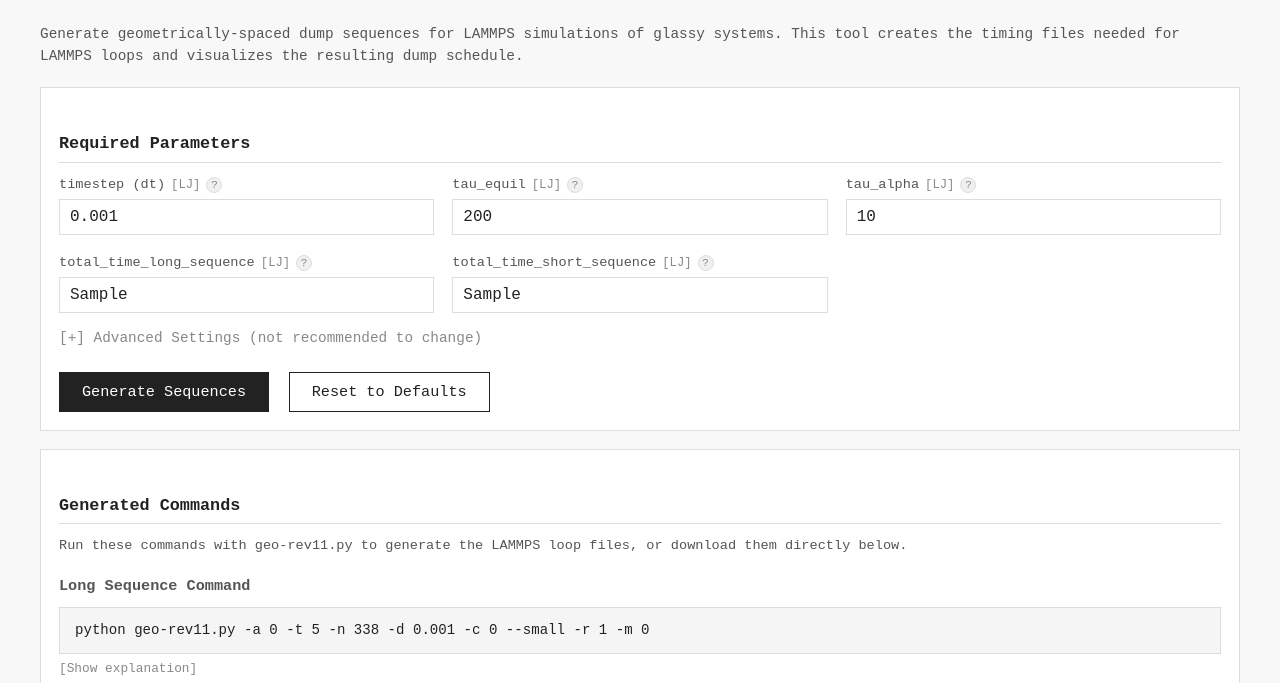
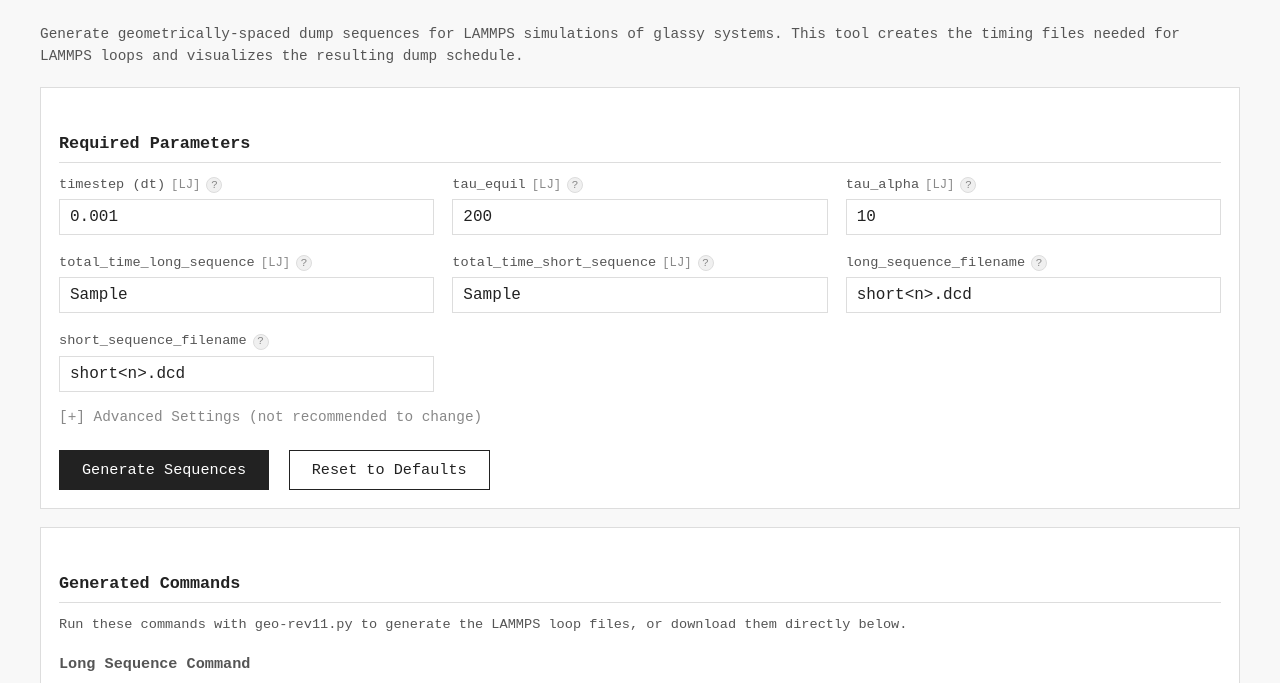
Before and after one commit to collincollins/geometric-dump-sequence-generator, a plain HTML site: page index.html in a window 1280 px wide. Both pictures are taken after typing "Sample", "Sample" into the empty fields and a click on the button "Generate Sequences". Shown: the part 69-752 px from the top of the page. Drawn offline with nearby package versions, Linux system fonts and the light colour scheme.

Commit message:
Add customizable filename patterns for long and short sequences
- Add long_sequence_filename and short_sequence_filename inputs in Required Parameters
- Use <n> placeholder for file number (e.g., equil_<n>.dcd, prod_<n>.dcd)
- Default both to 'short<n>.dcd' for backward compatibility
- Filename indices start at 2 (LAMMPS t=0 dump uses index 1)
- dump_time starts at 1
- Reality checks dynamically verify filenames based on user patterns
- Patterns saved/restored with localStorage

```diff
--- a/index.html
+++ b/index.html
@@ -706,6 +706,26 @@
                         Total duration of all short sequences combined. Defaults to <code>100*tau_alpha</code>. This determines how long after equilibration you continue recording. Divided by the short sequence length to get the number of repeats.
                     </div>
                 </div>
+                <div class="param-group">
+                    <div class="param-label">
+                        long_sequence_filename
+                        <span class="help-icon" onclick="toggleHelp(this)">?</span>
+                    </div>
+                    <input type="text" id="long_filename_pattern" value="short<n>.dcd" placeholder="short<n>.dcd">
+                    <div class="help-content">
+                        Filename pattern for long sequence trajectory files. Use <code>&lt;n&gt;</code> as placeholder for the file number. Examples: <code>short&lt;n&gt;.dcd</code>, <code>equil_&lt;n&gt;.dcd</code>, <code>traj_long_&lt;n&gt;.dcd</code>
+                    </div>
+                </div>
+                <div class="param-group">
+                    <div class="param-label">
+                        short_sequence_filename
+                        <span class="help-icon" onclick="toggleHelp(this)">?</span>
+                    </div>
+                    <input type="text" id="short_filename_pattern" value="short<n>.dcd" placeholder="short<n>.dcd">
+                    <div class="help-content">
+                        Filename pattern for short sequence trajectory files. Use <code>&lt;n&gt;</code> as placeholder for the file number. Examples: <code>short&lt;n&gt;.dcd</code>, <code>prod_&lt;n&gt;.dcd</code>, <code>traj_short_&lt;n&gt;.dcd</code>
+                    </div>
+                </div>
             </div>
 
             <!-- Advanced Settings -->
@@ -763,7 +783,7 @@
         <div class="section" id="checks-section">
             <h2>Reality Checks</h2>
             <div class="reality-checks" id="reality-checks">
-                <div class="check-item pending"><span class="check-icon">-</span> Long sequence first filename index == 1</div>
+                <div class="check-item pending"><span class="check-icon">-</span> Long sequence first filename correct</div>
                 <div class="check-item pending"><span class="check-icon">-</span> Long sequence first dump_time == 1</div>
                 <div class="check-item pending"><span class="check-icon">-</span> Long sequence first run_time == 1</div>
                 <div class="check-item pending"><span class="check-icon">-</span> Short sequence first dump_time == long_last + 1</div>
@@ -959,6 +979,8 @@
             dumps_per_short: 27,
             length_short: '',
             num_particles: 100000,
+            long_filename_pattern: 'short<n>.dcd',
+            short_filename_pattern: 'short<n>.dcd',
             theme: 'light'
         };
 
@@ -1024,7 +1046,9 @@
                 total_time_short: document.getElementById('total_time_short').value.trim(),
                 dumps_per_short: parseInt(document.getElementById('dumps_per_short').value) || defaults.dumps_per_short,
                 length_short: document.getElementById('length_short').value.trim(),
-                num_particles: parseInt(document.getElementById('num_particles').value) || defaults.num_particles
+                num_particles: parseInt(document.getElementById('num_particles').value) || defaults.num_particles,
+                long_filename_pattern: document.getElementById('long_filename_pattern').value.trim() || defaults.long_filename_pattern,
+                short_filename_pattern: document.getElementById('short_filename_pattern').value.trim() || defaults.short_filename_pattern
             };
             localStorage.setItem(STORAGE_KEY, JSON.stringify(params));
         }
@@ -1040,6 +1064,8 @@
             document.getElementById('dumps_per_short').value = params.dumps_per_short !== undefined ? params.dumps_per_short : defaults.dumps_per_short;
             document.getElementById('length_short').value = params.length_short || '';
             document.getElementById('num_particles').value = params.num_particles !== undefined ? params.num_particles : defaults.num_particles;
+            document.getElementById('long_filename_pattern').value = params.long_filename_pattern || defaults.long_filename_pattern;
+            document.getElementById('short_filename_pattern').value = params.short_filename_pattern || defaults.short_filename_pattern;
         }
 
         function resetParams() {
@@ -1119,7 +1145,13 @@
         // SEQUENCE GENERATION ALGORITHMS
         // ============================================================
 
-        function generateLongSequence(a_lj, t_lj, n_goal, dt, c_start, m_start) {
+        // Helper function to apply filename pattern
+        function applyFilenamePattern(pattern, n) {
+            return pattern.replace('<n>', n);
+        }
+
+        function generateLongSequence(a_lj, t_lj, n_goal, dt, c_start, m_start, filenamePattern) {
+            filenamePattern = filenamePattern || 'short<n>.dcd';
             let t_start = (a_lj / dt) < 1 ? 1 : Math.round(a_lj / dt);
             const timespan = t_lj / dt;
             const r = Math.pow(timespan / t_start, 1 / (n_goal - 1));
@@ -1136,13 +1168,14 @@
                     term_counter++;
                     results.dump_times.push(meta_tally + timestep);
                     results.run_times.push(runtime);
-                    results.file_names.push('short' + term_counter + '.dcd');
+                    results.file_names.push(applyFilenamePattern(filenamePattern, term_counter));
                 }
             }
             return results;
         }
 
-        function generateShortSequence(a_lj, t_lj, n_goal, dt, c_start, m_start, repeats) {
+        function generateShortSequence(a_lj, t_lj, n_goal, dt, c_start, m_start, repeats, filenamePattern) {
+            filenamePattern = filenamePattern || 'short<n>.dcd';
             let t_start = (a_lj / dt) < 1 ? 1 : Math.round(a_lj / dt);
             const timespan = t_lj / dt;
             const r = Math.pow(timespan / t_start, 1 / (n_goal - 1));
@@ -1161,7 +1194,7 @@
                         term_counter++;
                         results.dump_times.push(meta_tally + timestep);
                         results.run_times.push(runtime);
-                        results.file_names.push('short' + term_counter + '.dcd');
+                        results.file_names.push(applyFilenamePattern(filenamePattern, term_counter));
                     }
                 }
                 meta_tally += timestep;
@@ -1175,8 +1208,9 @@
 
             let bestN = 50, bestDiff = Infinity;
             // Search all integers from 50 to 10000
+            // Use c=1, m=0 to account for LAMMPS t=0 dump taking first filename
             for (let n = 50; n <= 10000; n++) {
-                const result = generateLongSequence(0, t_lj, n, dt, 0, 0);
+                const result = generateLongSequence(0, t_lj, n, dt, 1, 0);
                 if (result.dump_times.length === 0) continue;
                 const lastDump = result.dump_times[result.dump_times.length - 1];
                 const diff = Math.abs(lastDump - target);
@@ -1223,18 +1257,24 @@
             let length_short = evaluateExpression(document.getElementById('length_short').value, tau_alpha, tau_equil);
             if (isNaN(length_short) || length_short <= 0) length_short = 0.90 * tau_alpha;
 
+            // Get filename patterns
+            const longFilenamePattern = document.getElementById('long_filename_pattern').value.trim() || defaults.long_filename_pattern;
+            const shortFilenamePattern = document.getElementById('short_filename_pattern').value.trim() || defaults.short_filename_pattern;
+
             // Find optimal n
             const optimal_n = findOptimalN(tau_alpha, total_time_long, dt);
 
             // Long sequence params
+            // Start at c=1 because LAMMPS t=0 dump takes first filename (e.g., short1.dcd)
+            // Keep m=0 so dump_time starts at 1
             const long_a = 0;
             const long_t = tau_alpha / 2;
             const long_n = optimal_n;
-            const long_c = 0;
-            const long_m = 0;
+            const long_c = 1;  // Start file counter at 1 (first file index = 2)
+            const long_m = 0;  // Start at timestep 0 (first dump_time = 1)
             const long_r = 1;
 
-            longResult = generateLongSequence(long_a, long_t, long_n, dt, long_c, long_m);
+            longResult = generateLongSequence(long_a, long_t, long_n, dt, long_c, long_m, longFilenamePattern);
 
             // Short sequence params
             const long_last_dump = longResult.dump_times[longResult.dump_times.length - 1];
@@ -1243,11 +1283,11 @@
             const short_a = dt;
             const short_t = length_short;
             const short_n = dumps_per_short;
-            const short_c = long_count;
+            const short_c = long_count + 1;  // Continue from long sequence, +1 for LAMMPS t=0 dump
             const short_m = long_last_dump;
             const short_r = Math.round(total_time_short / length_short);
 
-            shortResult = generateShortSequence(short_a, short_t, short_n, dt, short_c, short_m, short_r);
+            shortResult = generateShortSequence(short_a, short_t, short_n, dt, short_c, short_m, short_r, shortFilenamePattern);
 
             // Update commands
             document.getElementById('long-command').textContent =
@@ -1261,10 +1301,10 @@
                 <div class="param-line"><span class="param-name">-t ${long_t}</span> tau_alpha/2 = ${tau_alpha}/2 = ${long_t} LJ (controls geometric ratio)</div>
                 <div class="param-line"><span class="param-name">-n ${long_n}</span> Auto-selected to get final dump closest to ${total_time_long} LJ</div>
                 <div class="param-line"><span class="param-name">-d ${dt}</span> Simulation timestep</div>
-                <div class="param-line"><span class="param-name">-c ${long_c}</span> File counter starts at 0 (first file = short1.dcd)</div>
+                <div class="param-line"><span class="param-name">-c ${long_c}</span> File counter starts at 1 (first file = ${applyFilenamePattern(longFilenamePattern, 2)}, since LAMMPS t=0 dump uses ${applyFilenamePattern(longFilenamePattern, 1)})</div>
                 <div class="param-line"><span class="param-name">--small</span> Simple geometric series mode</div>
                 <div class="param-line"><span class="param-name">-r ${long_r}</span> Single sequence (no repeats)</div>
-                <div class="param-line"><span class="param-name">-m ${long_m}</span> Start at timestep 0</div>
+                <div class="param-line"><span class="param-name">-m ${long_m}</span> Start at timestep 0 (first dump_time = 1)</div>
             `;
             const total_time_short_input = document.getElementById('total_time_short').value.trim() || '100*tau_alpha';
             document.getElementById('short-explanation').innerHTML = `
@@ -1278,7 +1318,7 @@
                 <div class="param-line"><span class="param-name">-m ${short_m}</span> Start at timestep ${long_last_dump} (end of long seq)</div>
             `;
 
-            runRealityChecks(dt, tau_equil, tau_alpha, total_time_short);
+            runRealityChecks(dt, tau_equil, tau_alpha, total_time_short, longFilenamePattern, shortFilenamePattern);
             updateSummary(dt);
 
             document.getElementById('btn-individual').disabled = false;
@@ -1295,15 +1335,17 @@
         // REALITY CHECKS
         // ============================================================
 
-        function runRealityChecks(dt, tau_equil, tau_alpha, total_time_short) {
+        function runRealityChecks(dt, tau_equil, tau_alpha, total_time_short, longFilenamePattern, shortFilenamePattern) {
+            const expectedLongFirst = applyFilenamePattern(longFilenamePattern, 2);
+            const expectedShortFirst = applyFilenamePattern(shortFilenamePattern, longResult.dump_times.length + 2);
             const checks = [
-                { name: 'Long sequence first filename index == 1', pass: longResult.file_names[0] === 'short1.dcd' },
+                { name: `Long sequence first filename == ${expectedLongFirst}`, pass: longResult.file_names[0] === expectedLongFirst },
                 { name: 'Long sequence first dump_time == 1', pass: longResult.dump_times[0] === 1 },
                 { name: 'Long sequence first run_time == 1', pass: longResult.run_times[0] === 1 },
                 { name: 'Short sequence first dump_time == long_last + 1',
                   pass: shortResult.dump_times[0] === longResult.dump_times[longResult.dump_times.length - 1] + 1 },
-                { name: 'Short sequence first filename == long_count + 1',
-                  pass: shortResult.file_names[0] === 'short' + (longResult.dump_times.length + 1) + '.dcd' },
+                { name: `Short sequence first filename == ${expectedShortFirst}`,
+                  pass: shortResult.file_names[0] === expectedShortFirst },
                 { name: 'Short sequence last dump within 1% of target',
                   pass: Math.abs(shortResult.dump_times[shortResult.dump_times.length - 1] - (tau_equil + total_time_short) / dt) <= 0.01 * (tau_equil + total_time_short) / dt }
             ];
```
